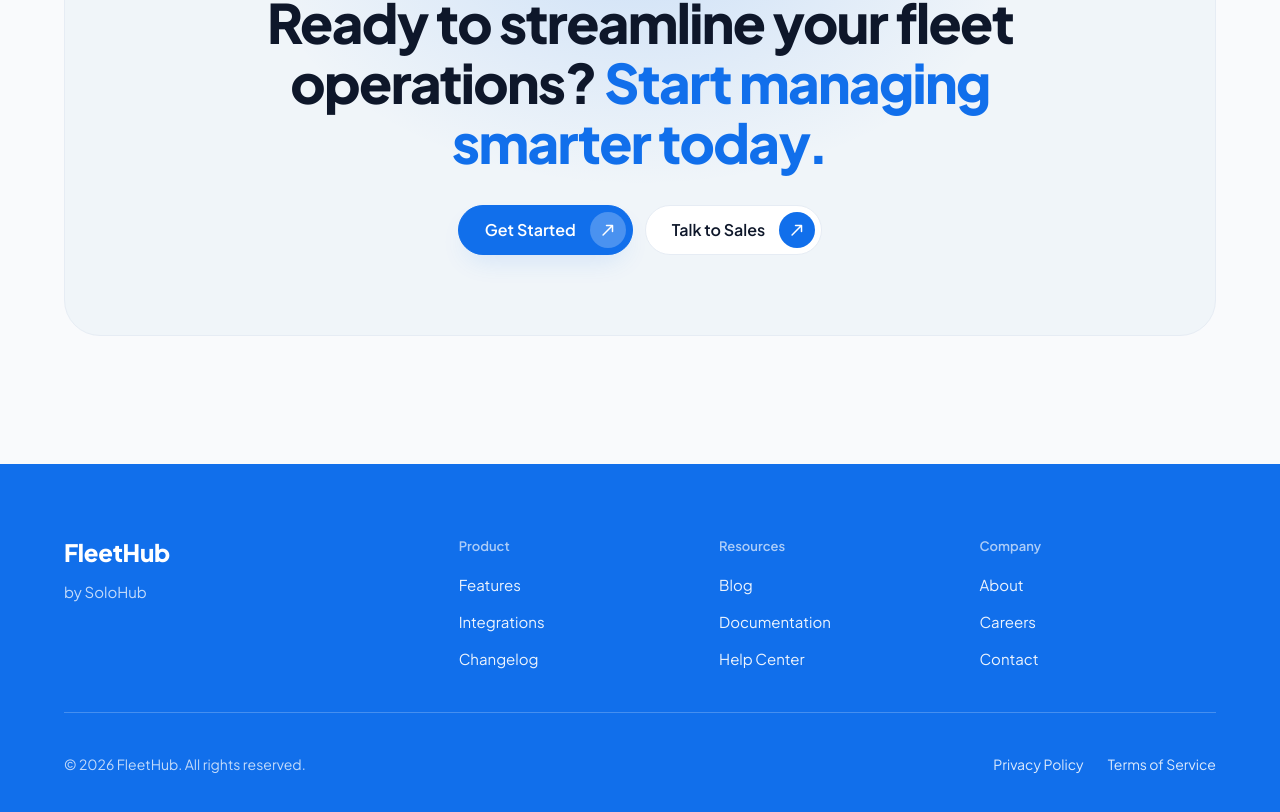
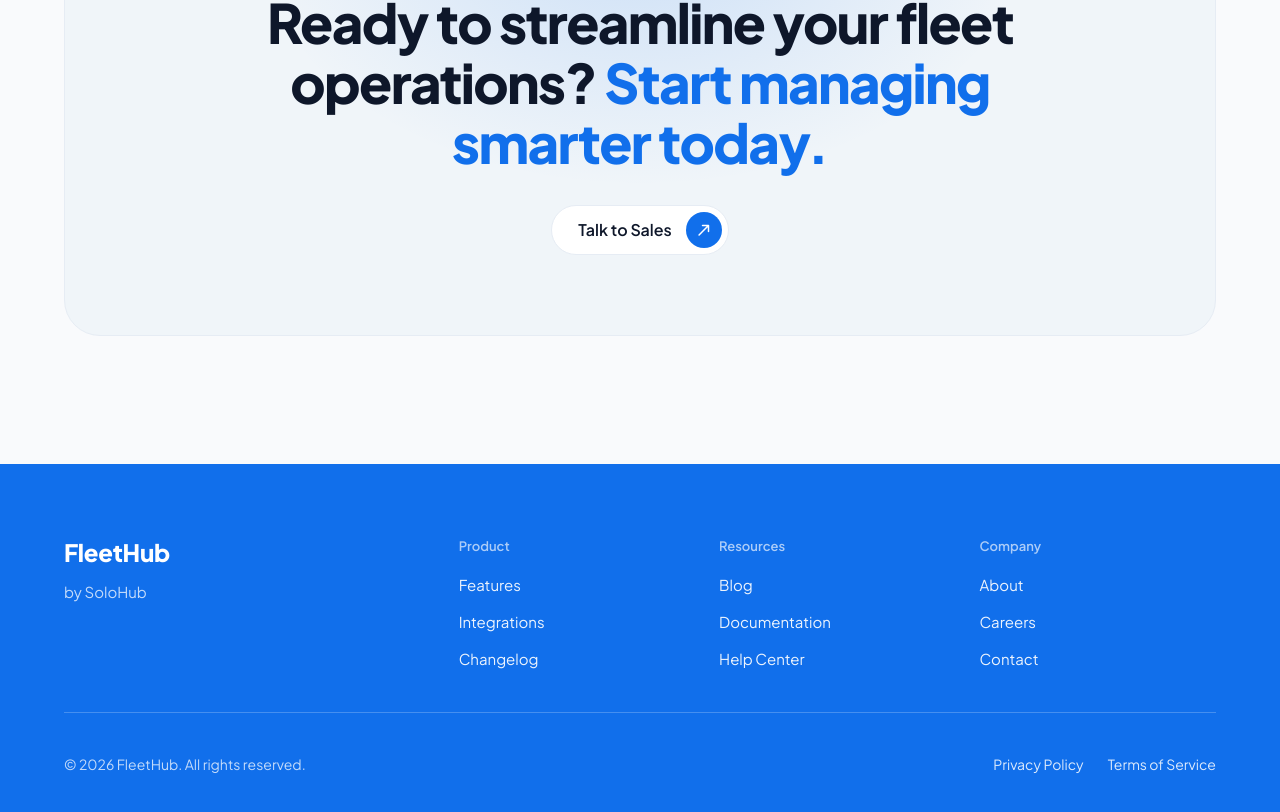
Before and after one commit to FahadAlduaij/fleethub-web, a React (Vite) app: page / in a window 1280 px wide. Shown: the part 5400-6212 px from the top of the page. Built offline with nearby package versions, Linux system fonts and the light colour scheme.

Commit message:
Done — "Talk to Sales" is the only button now (also dropped the unused primaryCta from content.js).

```diff
--- a/src/components/CTA.jsx
+++ b/src/components/CTA.jsx
@@ -49,8 +49,11 @@ export default function CTA() {
               spacing={1.5}
               sx={{ alignItems: 'center', pt: 1 }}
             >
-              <ActionButton size="large">{cta.primaryCta}</ActionButton>
-              <ActionButton size="large" variant="soft" sx={{ bgcolor: 'background.paper' }}>
+              <ActionButton
+                size="large"
+                variant="soft"
+                sx={{ bgcolor: 'background.paper' }}
+              >
                 {cta.secondaryCta}
               </ActionButton>
             </Stack>
--- a/src/content.js
+++ b/src/content.js
@@ -174,7 +174,6 @@ export const cta = {
   label: 'Get Started',
   headlineTop: 'Ready to streamline your fleet operations?',
   headlineAccent: 'Start managing smarter today.',
-  primaryCta: 'Get Started',
   secondaryCta: 'Talk to Sales',
 };
 
```
